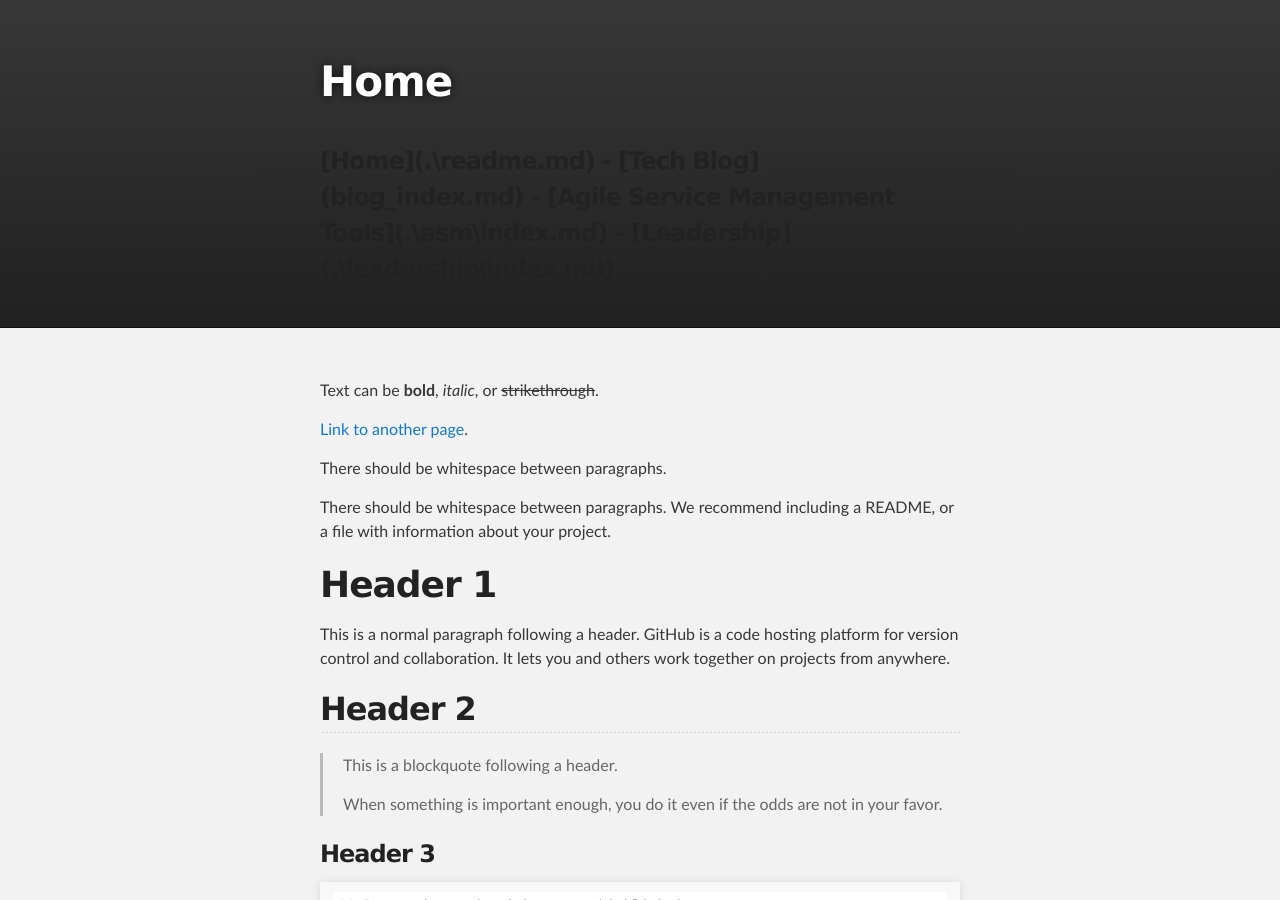
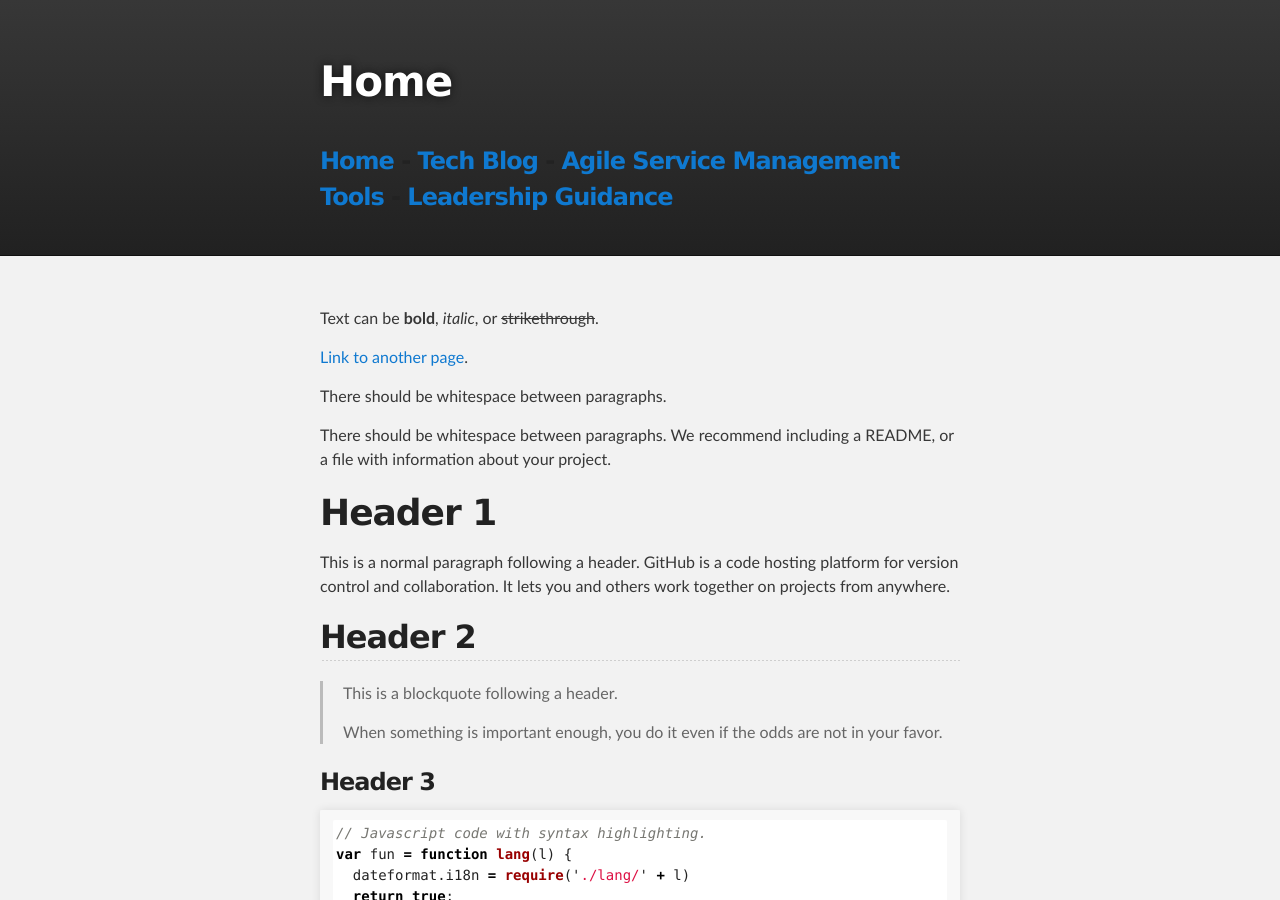
Before and after one commit to SolutionStrategist/Home, a Jekyll site: the page built from index.md, in a window 1280 px wide and 900 px high. Built offline with Jekyll 4.4.1, drawn with Linux system fonts in a browser that asks for light colours; the repository's description, which GitHub fills in, is left out.

Commit message:
Layout Updates
Fix to syntax of header

```diff
--- a/_layouts/default.html
+++ b/_layouts/default.html
@@ -9,7 +9,7 @@
 
     <link rel="stylesheet" type="text/css" media="screen" href="{{ '/assets/css/style.css?v=' | append: site.github.build_revision | relative_url }}">
 
-    <title>{{ site.title | default: Solution Strategist by Karuana Gatimu }}</title>
+    <title>{{ site.title | default: 'Solution Strategist by Karuana Gatimu' }}</title>
   </head>
 
   <body>
@@ -17,9 +17,9 @@
     <!-- HEADER -->
     <div id="header_wrap" class="outer">
         <header class="inner">
-          <h1 id="project_title">{{ site.title | default: Solution Strategist }}</h1>
+          <h1 id="project_title">{{ site.title | default: "Solution Strategist" }}</h1>
           <h2 id="project_tagline">{{ site.description | default: site.github.project_tagline }}</h2>
-          <h3 id="navbar">[Home](.\readme.md) - [Tech Blog](blog_index.md) - [Agile Service Management Tools](.\asm\index.md) - [Leadership](.\leadership\index.md)</h3>
+          <h3 id="nav"><a href=".\readme.md">Home</a> - <a href="blog_index.md">Tech Blog</a> - <a href=".\asm\index.md">Agile Service Management Tools</a> - <a href=".\leadership\index.md">Leadership Guidance</a></h3>
         </header>
     </div>
 
```
